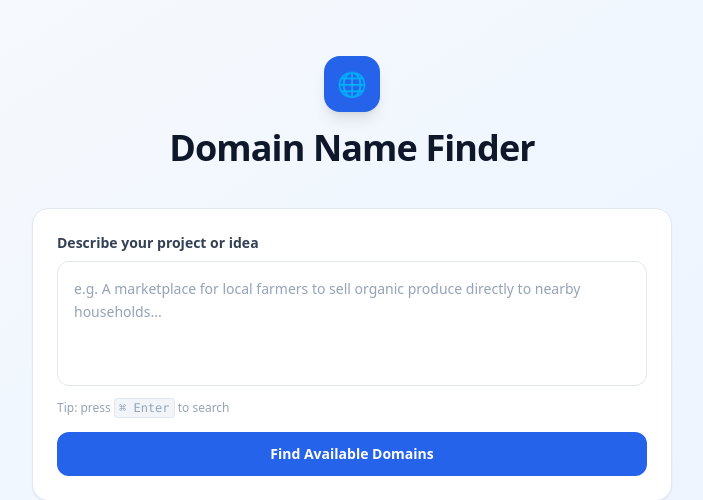
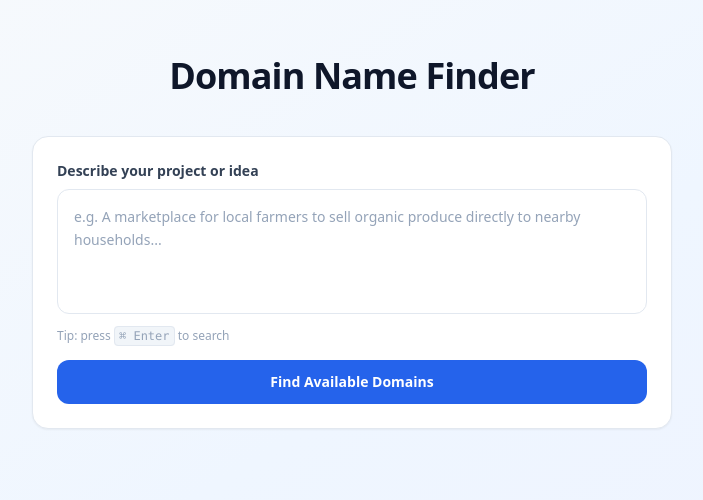
Before and after one commit to zhetang1/dname53, a Flask app: page / in a window 1280 px wide. Shown: the top 500 px of the page, without its empty margins (288-991 px from the left). Run offline with Flask 3, Linux system fonts and the light colour scheme; some libraries are stand-ins or nearby versions.

Commit message:
Add .gitignore and Dockerfile, hide header icon
Co-Authored-By: Claude Sonnet 4.6 <noreply@anthropic.com>

```diff
--- a/templates/index.html
+++ b/templates/index.html
@@ -21,7 +21,7 @@
 
     <!-- Header -->
     <div class="text-center mb-10">
-      <div class="inline-flex items-center justify-center w-14 h-14 rounded-2xl bg-blue-600 text-white text-2xl mb-4 shadow-lg">🌐</div>
+<!--      <div class="inline-flex items-center justify-center w-14 h-14 rounded-2xl bg-blue-600 text-white text-2xl mb-4 shadow-lg">🌐</div>-->
       <h1 class="text-4xl font-extrabold text-slate-900 tracking-tight mb-2">Domain Name Finder</h1>
     </div>
 
```
Also changed, not shown: 2 other files.
